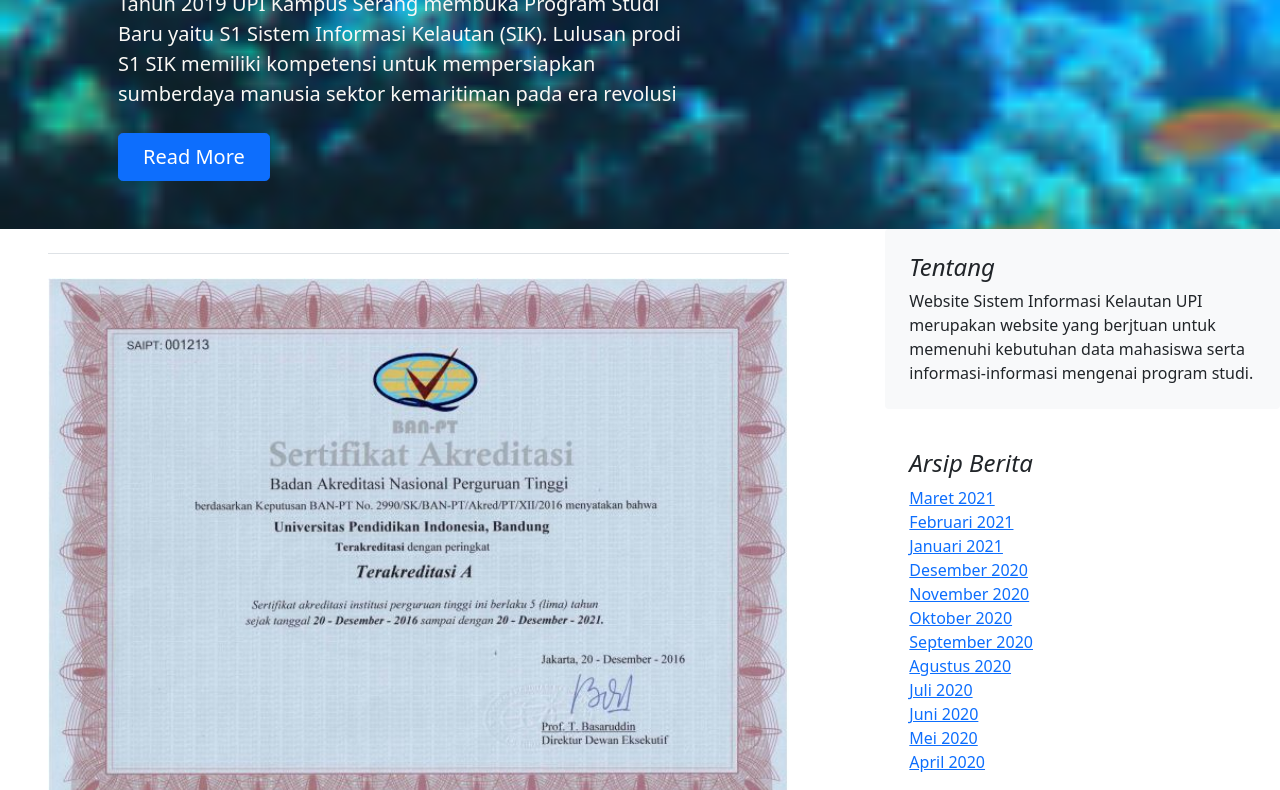
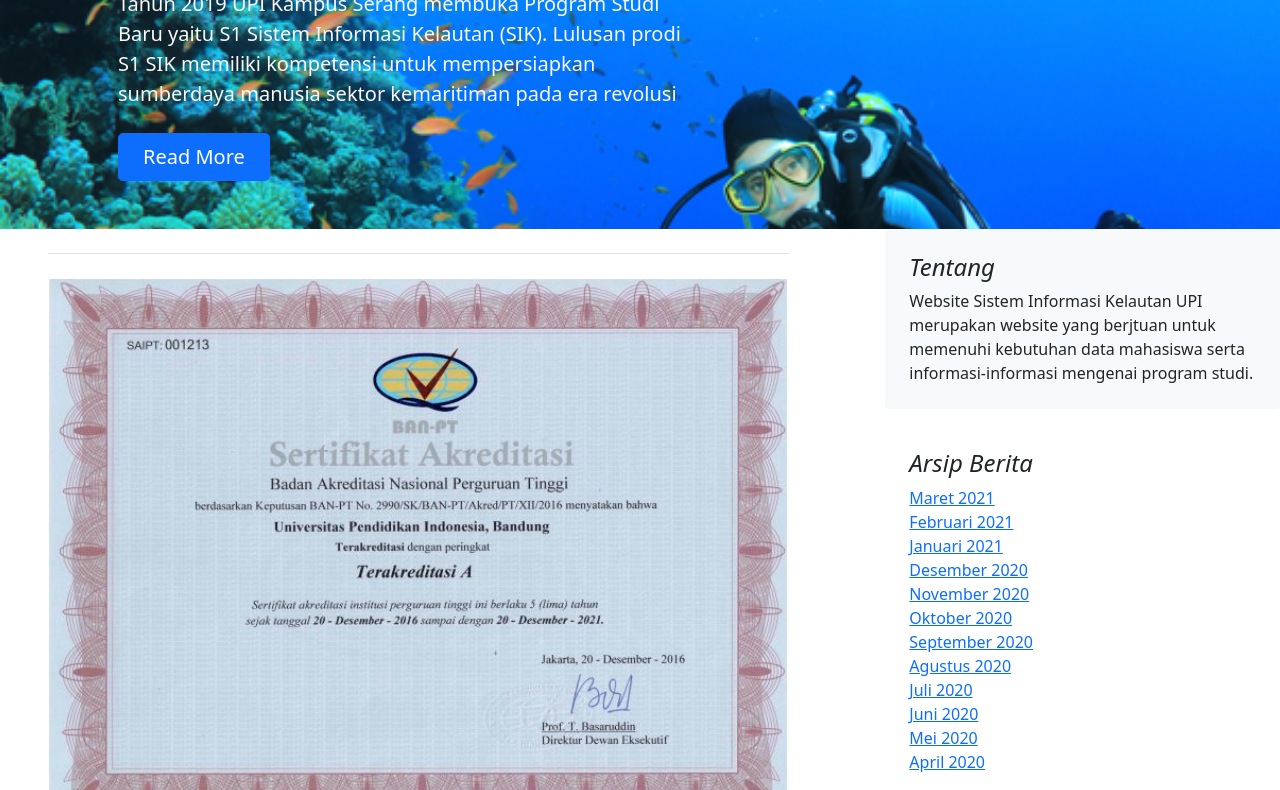
Before and after one commit to AndrianAfriandi/AndrianAfriandi.github.io, a plain HTML site: page akreditasi.html in a window 1280 px wide. Shown: the part 221-1011 px from the top of the page. Drawn offline with nearby package versions, Linux system fonts and the light colour scheme; files whose address does not match are found by name.

Commit message:
Update akreditasi.html

```diff
--- a/akreditasi.html
+++ b/akreditasi.html
@@ -66,7 +66,7 @@
             <br>
             <br>
             <br>
-            <header style="background-image: url(diving.jpg); background-size: 500%;">
+            <header style="background-image: url(diving.jpg); background-size: 100%;">
                 <div class="container px-5">
                     <div class="row gx-5 align-items-left justify-content-left">
                         <div class="col-lg-8 col-xl-7 col-xxl-6">
```
